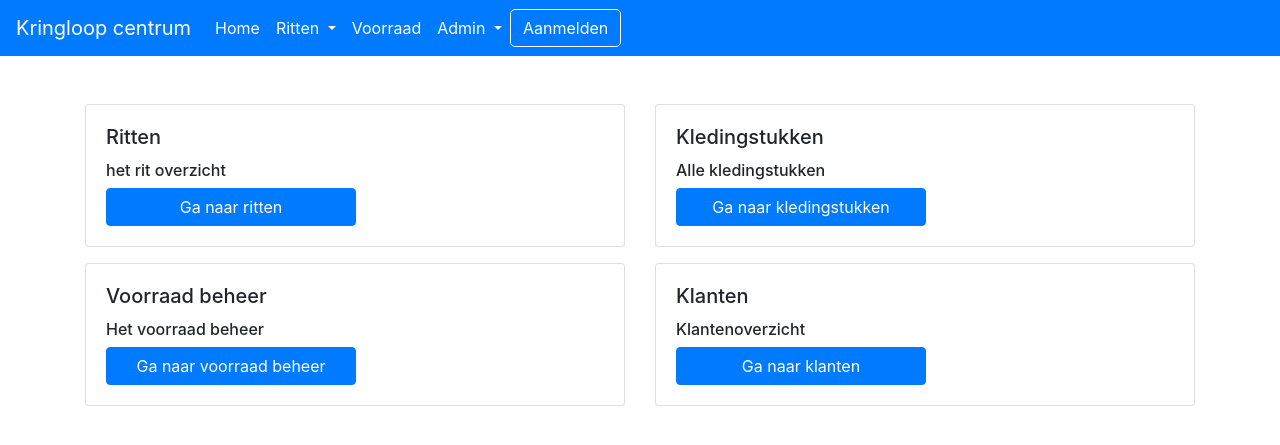
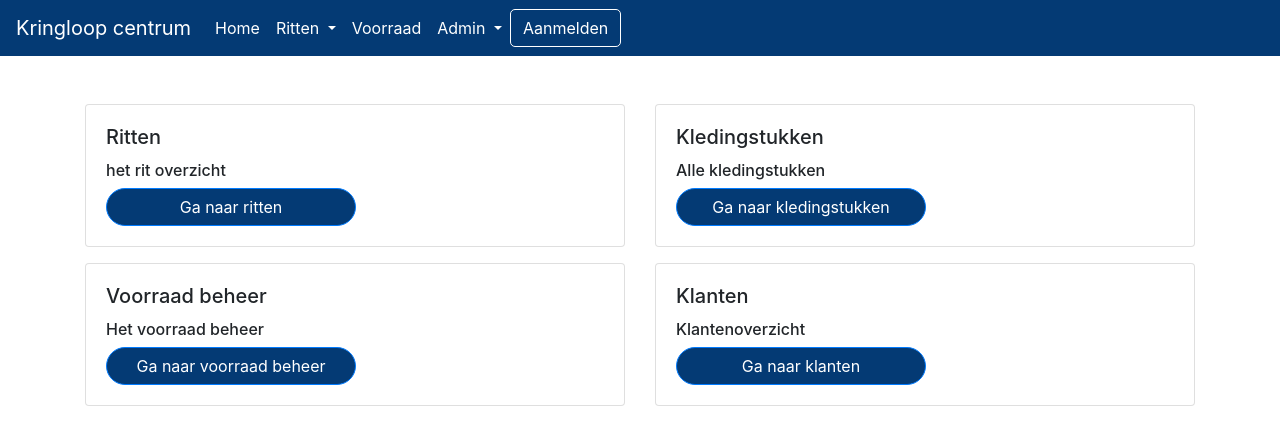
Before and after one commit to DeDaveyy/kringloop, a PHP site: page / in a window 1280 px wide. Shown: the top 445 px of the page. Run offline with PHP 8.4, Linux system fonts and the light colour scheme.

Commit message:
Styling finished

```diff
--- a/includes/header.includes.php
+++ b/includes/header.includes.php
@@ -9,7 +9,7 @@
     <style>
 
         .navbar-custom {
-            background-color: #007bff;
+            background-color: #043a74;
         }
         .navbar-custom a {
             color: #fff !important;
@@ -18,7 +18,7 @@
             color: #000 !important;
         }
         .custom-button {
-            background-color: #007bff;
+            background-color: #043a74;
             color: #fff !important;
             border: 1px solid #fff;
             border-radius: 5px;
--- a/index.php
+++ b/index.php
@@ -11,6 +11,10 @@ include ("./includes/header.includes.php");
     .btn-primary {
       width: 250px;
     }
+    .mainbuttons {
+      border-radius: 100px!important;
+      background-color: #043a74;
+    }
 </style>
 </head>
 <main class="mt-3">
@@ -22,7 +26,7 @@ include ("./includes/header.includes.php");
         <div class="card-body d-flex flex-column align-items-left">
           <h5 class="card-title">Ritten</h5>
           <h6>het rit overzicht<br/></h6>
-          <button class="btn btn-primary"><a href="#destination1" class="text-white">Ga naar ritten</a></button>
+          <button class="btn btn-primary mainbuttons"><a href="#destination1" class="text-white">Ga naar ritten</a></button>
         </div>
       </div>
 
@@ -30,7 +34,7 @@ include ("./includes/header.includes.php");
         <div class="card-body d-flex flex-column align-items-left">
           <h5 class="card-title">Voorraad beheer</h5>
           <h6>Het voorraad beheer<br/></h6>
-          <button class="btn btn-primary"><a href="#destination2" class="text-white">Ga naar voorraad beheer</a></button>
+          <button class="btn btn-primary mainbuttons"><a href="#destination2" class="text-white">Ga naar voorraad beheer</a></button>
         </div>
       </div>
     </div>
@@ -41,7 +45,7 @@ include ("./includes/header.includes.php");
         <div class="card-body d-flex flex-column align-items-left">
           <h5 class="card-title">Kledingstukken</h5>
           <h6>Alle kledingstukken<br/></h6>
-          <button class="btn btn-primary"><a href="#destination3" class="text-white">Ga naar kledingstukken</a></button>
+          <button class="btn btn-primary mainbuttons"><a href="#destination3" class="text-white">Ga naar kledingstukken</a></button>
         </div>
       </div>
 
@@ -49,7 +53,7 @@ include ("./includes/header.includes.php");
         <div class="card-body d-flex flex-column align-items-left">
           <h5 class="card-title">Klanten</h5>
           <h6>Klantenoverzicht<br/></h6>
-          <button class="btn btn-primary"><a href="#destination4" class="text-white">Ga naar klanten</a></button>
+          <button class="btn btn-primary mainbuttons"><a href="#destination4" class="text-white">Ga naar klanten</a></button>
         </div>
       </div>
     </div>
```
